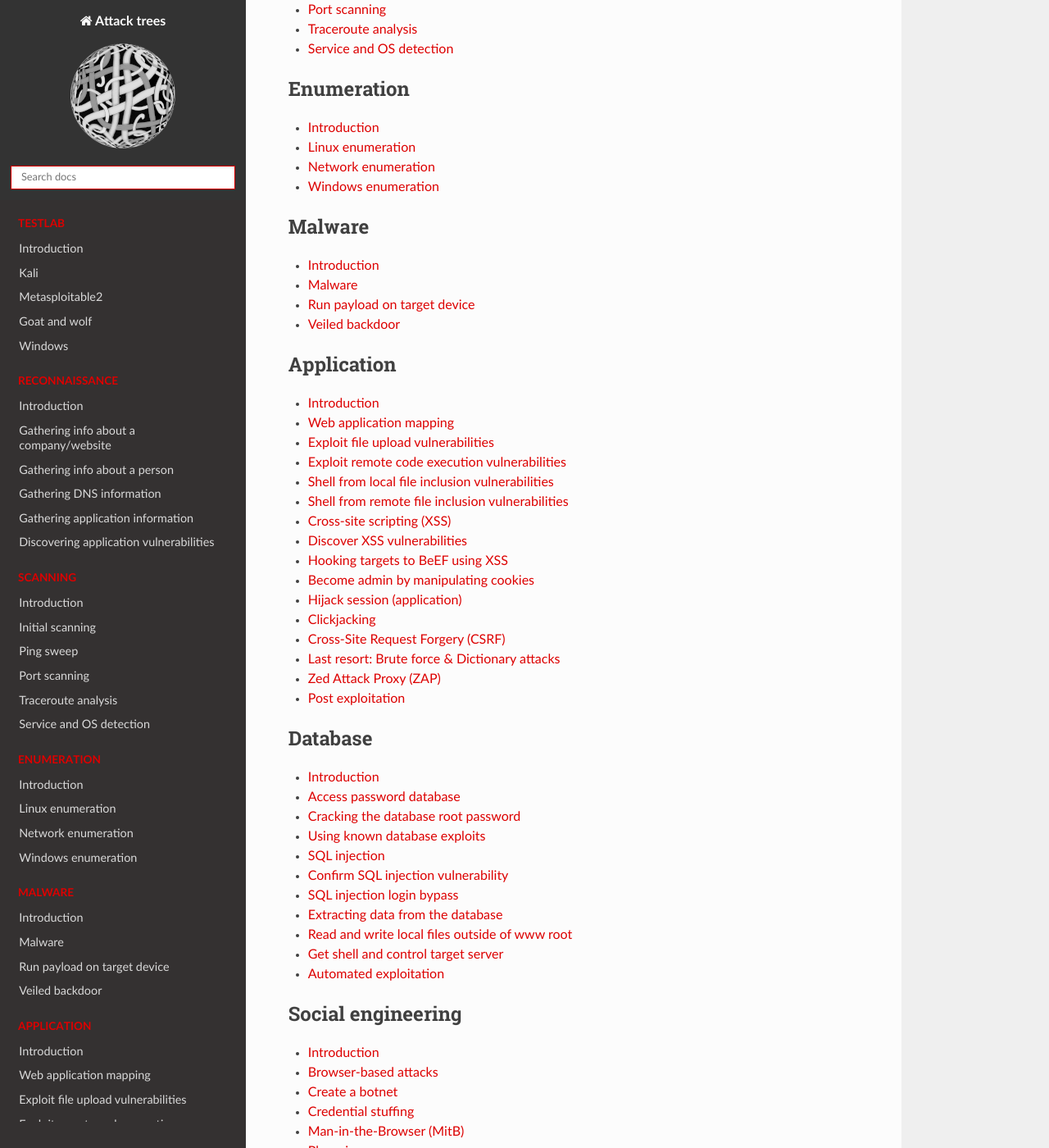
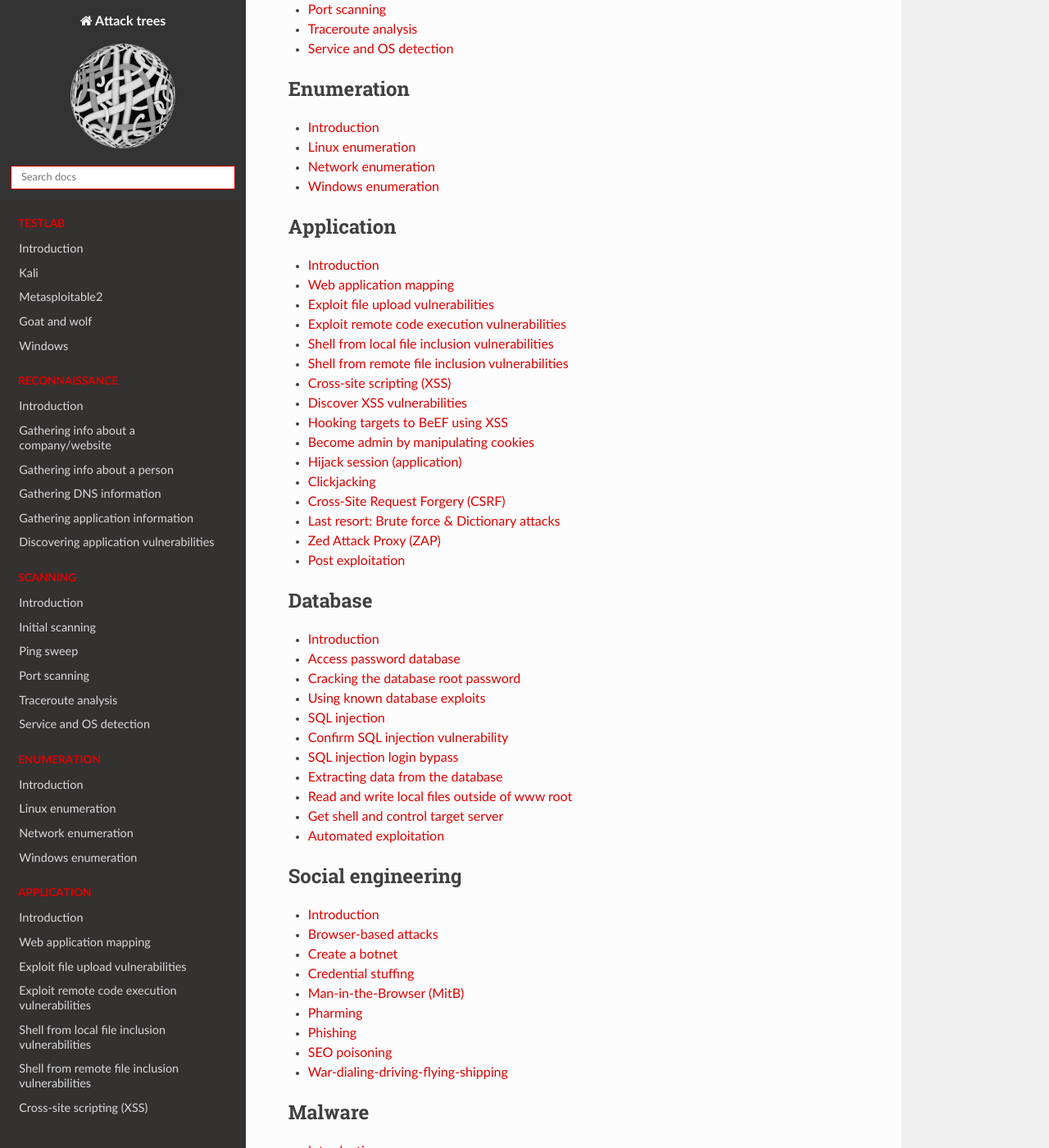
Before and after one commit to tymyrddin/red-basic, a Sphinx documentation site: the page built from source/index.rst, in a window 1280 px wide and 1400 px high, scrolled down 784 px. Shown: the whole window at 82% size. Built offline with Sphinx 7.4.7 and the Read the Docs theme 2.0.0, drawn with Linux system fonts in a browser that asks for light colours; some of the changed lines change nothing that is shown; some of the changed text lies outside the part shown.

Commit message:
Yet another refactoring

```diff
--- a/source/index.rst
+++ b/source/index.rst
@@ -54,16 +54,6 @@
 .. toctree::
    :maxdepth: 1
    :includehidden:
-   :caption: Malware
-
-   docs/malware/README.md
-   docs/malware/create-malware.md
-   docs/malware/Target-device.md
-   docs/malware/Backdoor-veil.md
-
-.. toctree::
-   :maxdepth: 1
-   :includehidden:
    :caption: Application
 
    docs/application/README.md
@@ -108,6 +98,16 @@
 
    docs/social-engineering/README.md
    docs/social-engineering/*
+
+.. toctree::
+   :maxdepth: 1
+   :includehidden:
+   :caption: Malware
+
+   docs/malware/README.md
+   docs/malware/create-malware.md
+   docs/malware/Target-device.md
+   docs/malware/Backdoor-veil.md
 
 .. toctree::
    :maxdepth: 1
```
